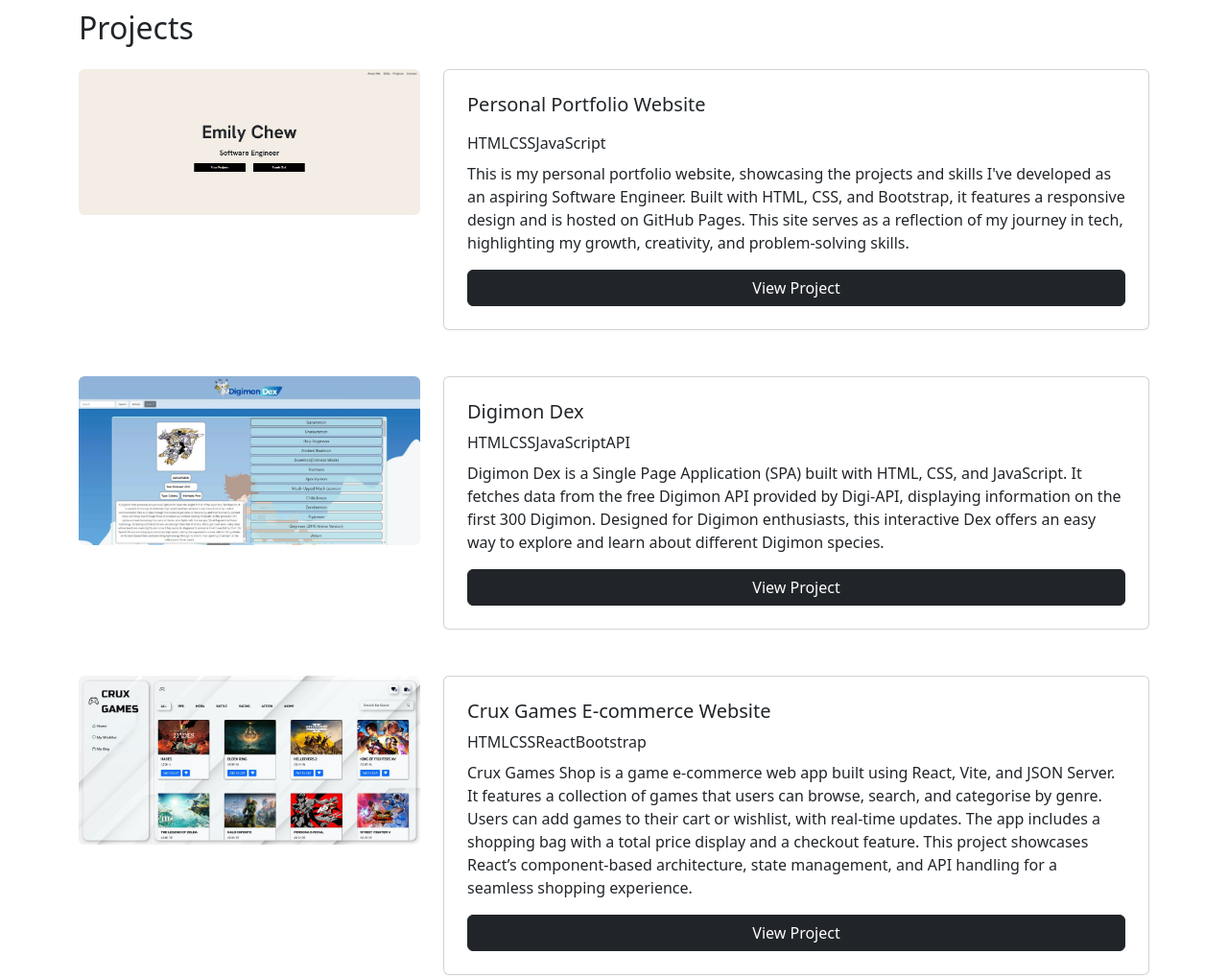
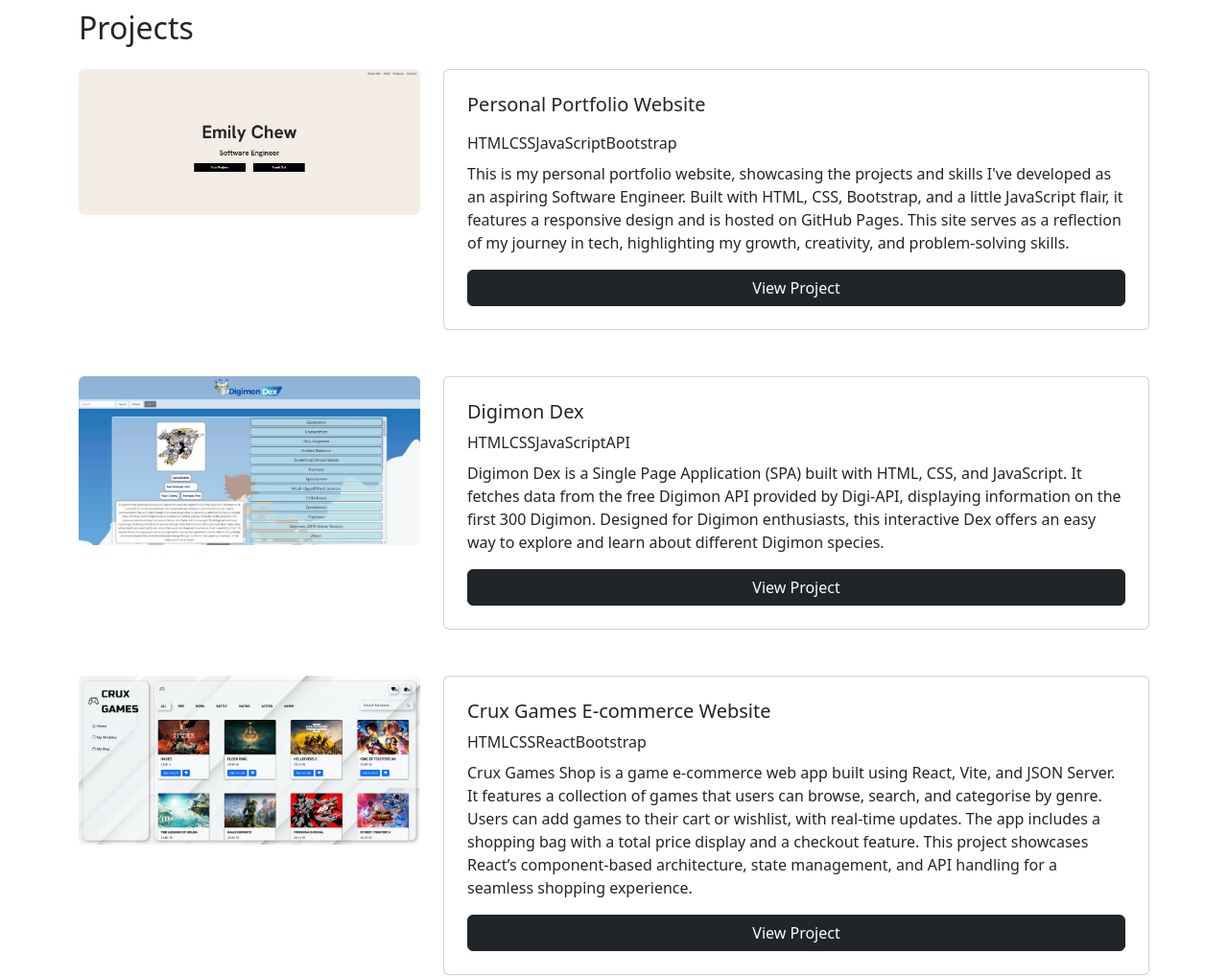
Before and after one commit to emilychewsh/emily-portfolio-website, a website with bundled scripts: page index.html in a window 1280 px wide. Shown: the part 1320-2339 px from the top of the page at 96% size. Built offline with nearby package versions, Linux system fonts and the light colour scheme.

Commit message:
edit project desc and add medium link footer

```diff
--- a/index.html
+++ b/index.html
@@ -180,9 +180,10 @@
                                     <div class="skill-tag">HTML</div>
                                     <div class="skill-tag">CSS</div>
                                     <div class="skill-tag">JavaScript</div>
+                                    <div class="skill-tag">Bootstrap</div>
                                 </div>
                                 <p class="card-text">This is my personal portfolio website, showcasing the projects and skills I've developed as an aspiring Software Engineer.
-                                    Built with HTML, CSS, and Bootstrap, it features a responsive design and is hosted on GitHub Pages.
+                                    Built with HTML, CSS, Bootstrap, and a little JavaScript flair, it features a responsive design and is hosted on GitHub Pages.
                                     This site serves as a reflection of my journey in tech, highlighting my growth, creativity, and problem-solving skills.
                                 </p>
                                 <a href="https://github.com/emilychewsh/emily-portfolio-website" target="_blank" class="btn btn-dark">View Project</a>
@@ -304,6 +305,9 @@
                     <a href="mailto:emilychewsh@gmail.com" target="_blank"class="mx-4">
                         <i class="bi bi-envelope-heart-fill" style="font-size: 40px;"></i>
                     </a>
+                    <a href="https://medium.com/@emilychew" target="_blank"class="mx-4">
+                        <i class="bi bi-medium" style="font-size: 40px;"></i>
+                    </a>
                 </div>
             </div>
         </footer>
```
